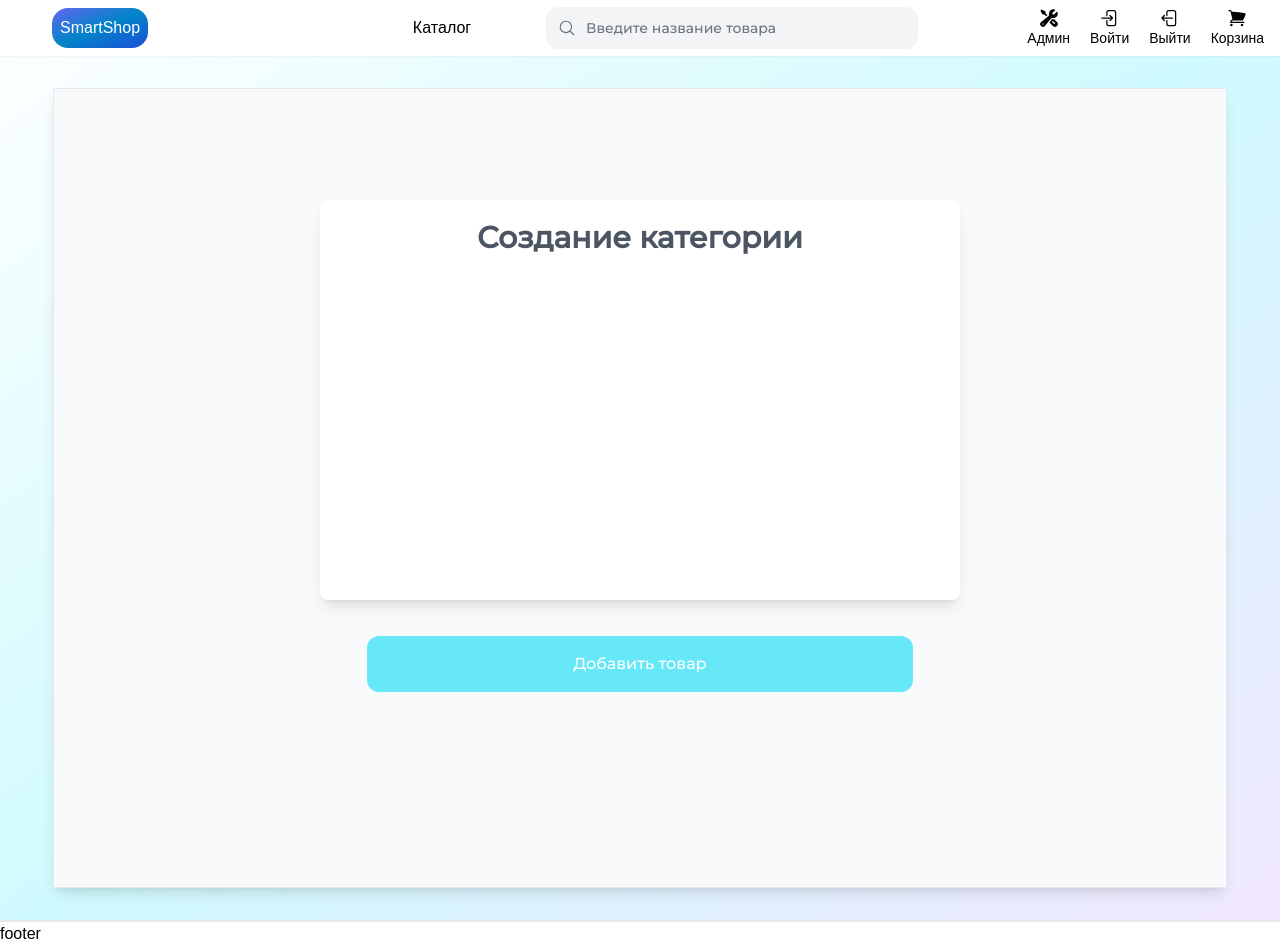
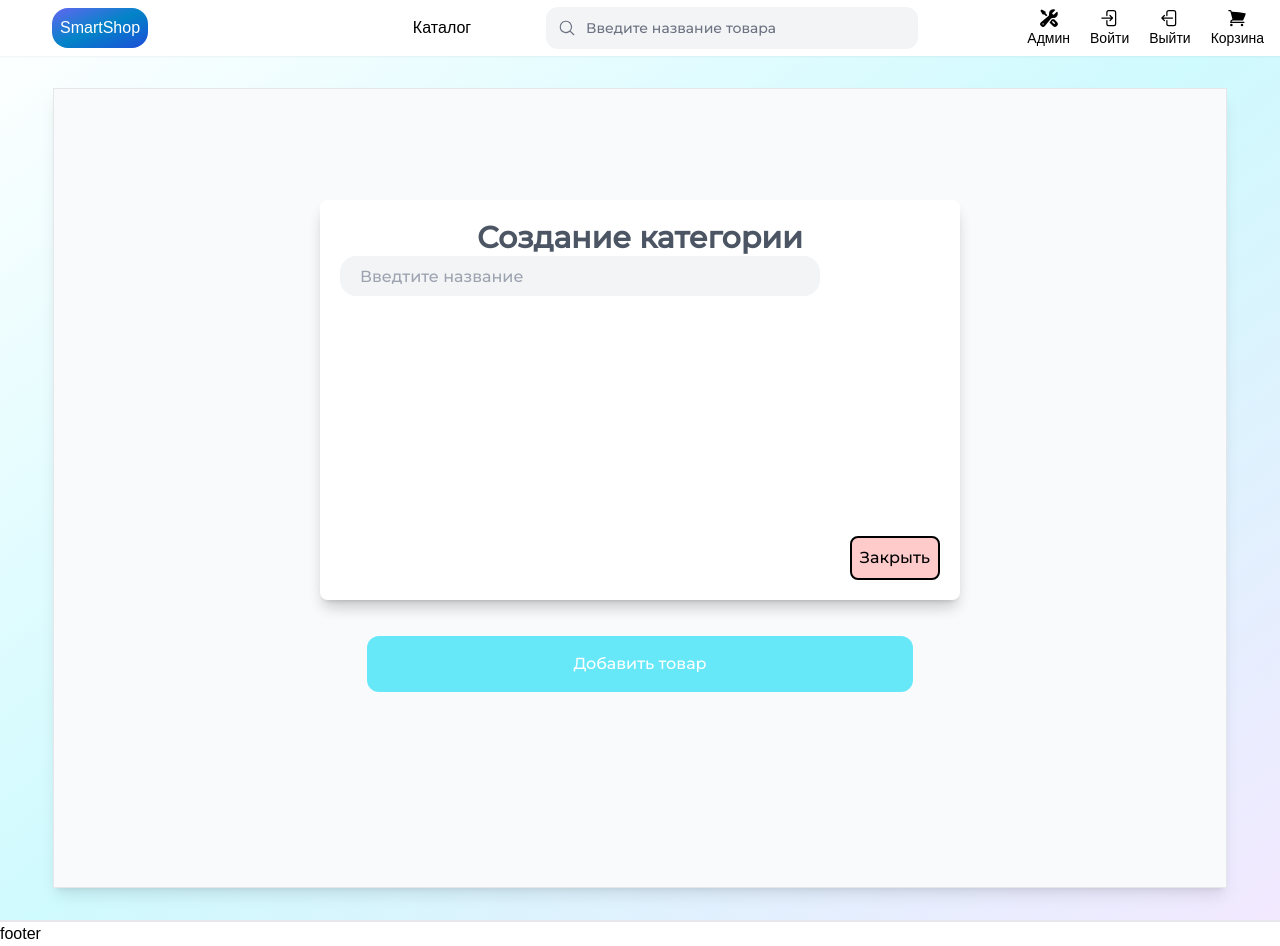
Before and after one commit to f-kurdan/SmartShop, a Next.js app in the folder online-store/new-client/: page /admin in a window 1280 px wide. Both pictures are taken after a click on the element "Создать категорию". Built offline with nearby package versions, Linux system fonts and the light colour scheme; a web font is replaced by a local one.

Commit message:
Update admin panel

```diff
--- /dev/null
+++ b/online-store/new-client/src/components/admin/cancel-button.tsx
@@ -0,0 +1,16 @@
+import { HandlerContext } from '@/contexts/HandlerContexts'
+import { NameContext } from '@/contexts/NameContext'
+import React, { useContext } from 'react'
+
+const CancelButton = () => {
+    const handleCancelClick = useContext(HandlerContext)
+    const name = useContext(NameContext)
+
+    return (
+        <div onClick={() => handleCancelClick(name)} autoFocus className='absolute p-2 rounded-lg bg-red-200 cursor-pointer bottom-5 right-5 border-2 border-black'>
+            Закрыть
+        </div>
+    )
+}
+
+export default CancelButton
--- /dev/null
+++ b/online-store/new-client/src/components/admin/dialog.tsx
@@ -0,0 +1,19 @@
+import React from 'react'
+import CancelButton from './cancel-button'
+
+const Dialog = ({ state, title }: { state: boolean, title: string }) => {
+
+    return (
+        <dialog open={state} className={`fixed top-1/4 transition-all duration-100 h-1/2 z-10 bg-white flex-col  items-start p-5 rounded-lg shadow-lg w-1/2`}>
+            <div className='font-bold text-3xl text-center text-gray-600'>
+                {title}
+            </div>
+            <div>
+                <input type="text" placeholder='Введтите название' className='bg-gray-100 rounded-2xl w-4/5 h-10 p-5' />
+            </div>
+            <CancelButton />
+        </dialog>
+    )
+}
+
+export default Dialog
--- /dev/null
+++ b/online-store/new-client/src/contexts/HandlerContexts.ts
@@ -0,0 +1,4 @@
+import { createContext } from "react";
+
+const func = (value:string) => {}
+export const HandlerContext = createContext(func)
--- /dev/null
+++ b/online-store/new-client/src/contexts/NameContext.ts
@@ -0,0 +1,3 @@
+import React, {createContext} from 'react'
+
+export const NameContext = createContext('')
--- a/online-store/new-client/src/pages/admin/index.tsx
+++ b/online-store/new-client/src/pages/admin/index.tsx
@@ -1,10 +1,14 @@
+import CancelButton from '@/components/admin/cancel-button';
+import Dialog from '@/components/admin/dialog';
+import { HandlerContext } from '@/contexts/HandlerContexts';
+import { NameContext } from '@/contexts/NameContext';
 import { montserrat } from '@/styles/fonts'
 import React, { useState } from 'react'
 
 const index = () => {
   const [showCategoryModal, setShowCategoryModal] = useState(false);
   const [showBrandModal, setShowBrandModal] = useState(false);
-  const [showProducAddingModal, setShowProductAddingModal] = useState(false);
+  const [showProductAddingModal, setShowProductAddingModal] = useState(false);
 
   const onClickOutside = (e: React.MouseEvent<HTMLDivElement, MouseEvent>) => {
     e.preventDefault();
@@ -13,38 +17,61 @@ const index = () => {
         setShowCategoryModal(show => show = false)
       if (showBrandModal)
         setShowBrandModal(show => show = false)
-      if (showProducAddingModal)
+      if (showProductAddingModal)
         setShowProductAddingModal(show => show = false)
+    }
+  }
+
+  const handleCancelClick = (value: string) => {
+    switch (value) {
+      case 'category':
+        setShowCategoryModal(false);
+        break;
+      case 'brand':
+        setShowBrandModal(false)
+        break
+      case 'product':
+        setShowProductAddingModal(false)
+        break;
     }
   }
 
   return (
     <div onClick={(e) => onClickOutside(e)} className={`${montserrat.className} flex flex-col justify-center items-center px-10 py-5 w-11/12 h-screen my-8 ounded-sm border border-gray-200 bg-gray-50 shadow-lg text-gray-700 gap-y-16`}>
       <h1 className='font-bold text-5xl text-center text-gray-600'>Панель администратора</h1>
-      <div onClick={() => setShowCategoryModal(show => show = true)} className='transition-all duration-300 text-white bg-purple-300 p-4 text-center w-1/2 rounded-xl hover:cursor-pointer active:blur-sm'>
+      <div onClick={() => setShowCategoryModal(true)} className='transition-all duration-300 text-white bg-purple-300 p-4 text-center w-1/2 rounded-xl hover:cursor-pointer active:blur-sm'>
         Создать категорию
       </div>
-      <dialog open={showCategoryModal} className={`fixed top-1/4 transition-all duration-100 h-1/2 z-10 bg-white flex-col  items-start p-5 rounded-lg shadow-lg w-1/2`}>
-        <div className='font-bold text-3xl text-center text-gray-600'>
-          Создание категории
-        </div>
-      </dialog>
-      <div onClick={() => setShowBrandModal(show => show = true)} className='transition-all duration-300 text-white bg-lime-300  p-4 text-center w-1/2 rounded-xl hover:cursor-pointer active:blur-sm'>
+      <HandlerContext.Provider value={handleCancelClick}>
+        <NameContext.Provider value='category' >
+          <Dialog state={showCategoryModal}
+            title='Создание категории' />
+        </NameContext.Provider>
+      </HandlerContext.Provider>
+      <div onClick={() => setShowBrandModal(true)} className='transition-all duration-300 text-white bg-lime-300  p-4 text-center w-1/2 rounded-xl hover:cursor-pointer active:blur-sm'>
         Добавить бренд
       </div>
-      <dialog open={showBrandModal} className={`fixed top-1/4 transition-all duration-100 h-1/2 z-10 bg-white flex-col  items-start p-5 rounded-lg shadow-lg w-1/2`}>
-        <div className='font-bold text-3xl text-center text-gray-600'>
-          Создание бренда
-        </div>
-      </dialog>
-      <div onClick={() => setShowProductAddingModal(show => show = true)} className='transition-all duration-300 text-white bg-cyan-300  p-4 text-center w-1/2 rounded-xl hover:cursor-pointer active:blur-sm'>
+      <HandlerContext.Provider value={handleCancelClick}>
+        <NameContext.Provider value='brand' >
+
+          <Dialog state={showBrandModal}
+            title='Создание бренда' />
+        </NameContext.Provider>
+      </HandlerContext.Provider>
+      <HandlerContext.Provider value={handleCancelClick}>
+        <Dialog state={showCategoryModal}
+          title='Создание категории' />
+      </HandlerContext.Provider>
+      <div onClick={() => setShowProductAddingModal(true)} className='transition-all duration-300 text-white bg-cyan-300  p-4 text-center w-1/2 rounded-xl hover:cursor-pointer active:blur-sm'>
         Добавить товар
       </div>
-      <dialog open={showProducAddingModal} className={`fixed top-1/4 transition-all duration-100 h-1/2 z-10 bg-white flex-col  items-start p-5 rounded-lg shadow-lg w-1/2`}>
-        <div className='font-bold text-3xl text-center text-gray-600'>
-          Добавить товар
-        </div>
-      </dialog>
+      <HandlerContext.Provider value={handleCancelClick}>
+        <NameContext.Provider value='product' >
+
+          <Dialog state={showProductAddingModal}
+            title='Добавить товар' />
+        </NameContext.Provider>
+      </HandlerContext.Provider>
     </div>
   )
 }
```
